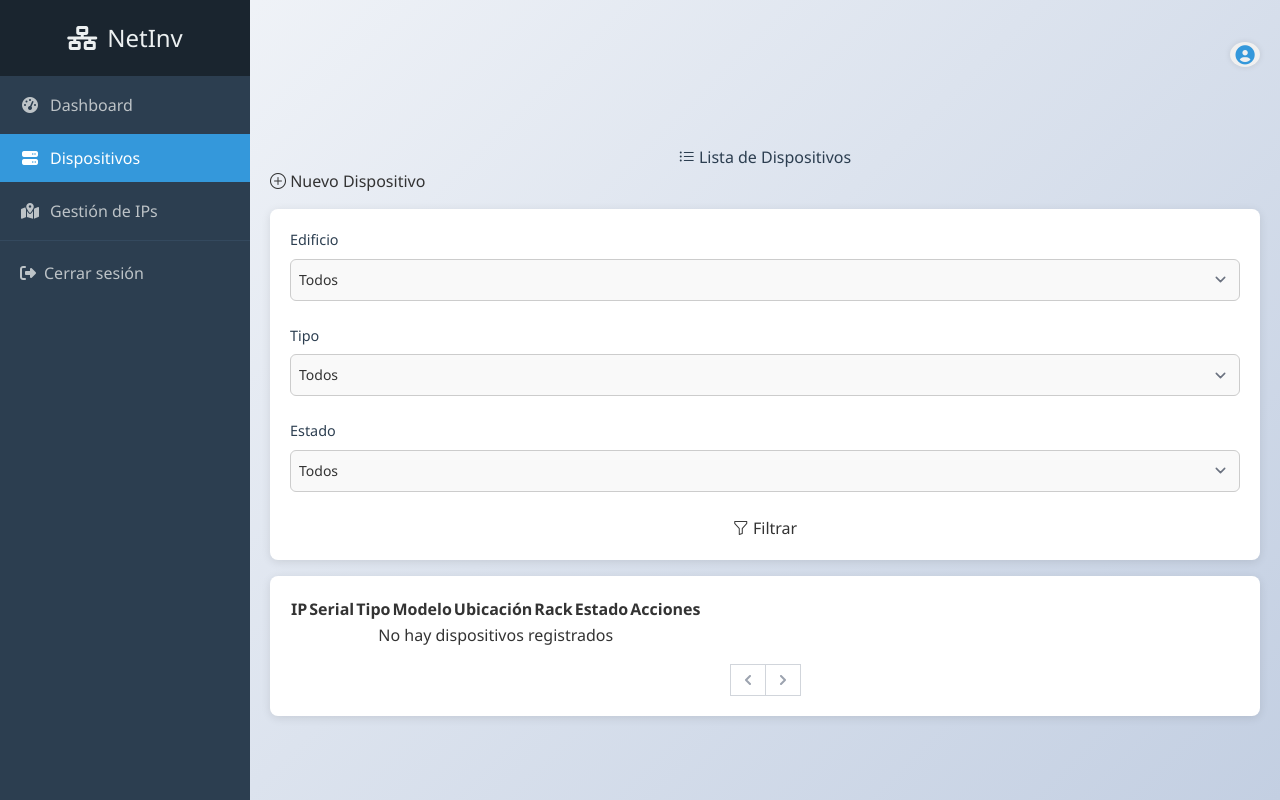
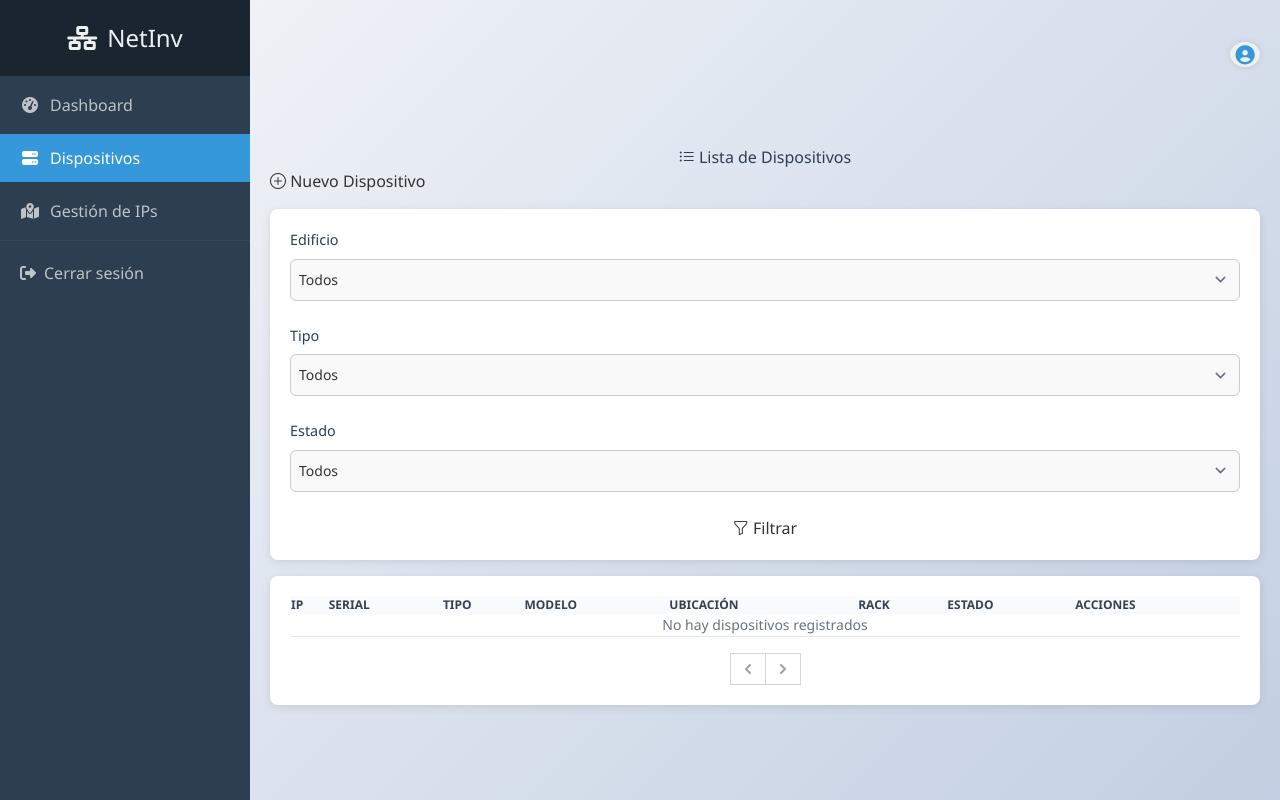
Before and after one commit to Pepentium/netinv_app, a Flask app: page /device_list in a window 1280 px wide. Run offline with Flask 3, Linux system fonts and the light colour scheme; the visitor is signed in with stand-in values (Sample User, id 1); data that the repository does not hold is empty; some libraries are stand-ins or nearby versions.

Commit message:
fix:pending-changes-05

```diff
--- a/app/templates/base.html
+++ b/app/templates/base.html
@@ -81,8 +81,6 @@
         </div> <!-- Cierre de main-content -->
     </div> <!-- Cierre de layout -->
     {% endif %}
-
-    <script src="{{ url_for('static', filename='js/scripts.js') }}"></script>
     <script>
         document.addEventListener('DOMContentLoaded', function () {
             const sidebar = document.querySelector('.sidebar');
--- a/app/templates/inventory/device_list.html
+++ b/app/templates/inventory/device_list.html
@@ -55,9 +55,9 @@
     <!-- Tabla de dispositivos -->
     <div class="stat-card">
         <div class="card-body">
-            <div class="table-responsive">
-                <table class="table table-hover">
-                    <thead class="thead-dark">
+            <div class="relative overflow-x-auto">
+                <table class="w-full text-sm text-left rtl:text-right text-gray-500">
+                    <thead class="text-xs text-gray-700 uppercase bg-gray-50">
                         <tr>
                             <th>IP</th>
                             <th>Serial</th>
@@ -72,7 +72,7 @@
                     <tbody>
                         {% for device, building, loc_detail, rack, model_name, manufacturer
                         in devices %}
-                        <tr>
+                        <tr class="bg-white border-b border-gray-200">
                             <td>{{ device.dev_ip_address }}</td>
                             <td>{{ device.dev_serial_number }}</td>
                             <td>
@@ -91,11 +91,6 @@
                                 </span>
                             </td>
                             <td class="d-flex gap-1">
-                                <!-- Botón Editar -->
-                                <a href="#" class="btn btn-sm btn-outline-primary" title="Editar">
-                                    <i class="bi bi-pencil"></i>
-                                </a>
-
                                 <!-- Botón Eliminar -->
                                 <form method="POST"
                                     action="{{ url_for('inventory.delete_device', device_id=device.dev_id) }}"
@@ -107,7 +102,7 @@
                             </td>
                         </tr>
                         {% else %}
-                        <tr>
+                        <tr  class="bg-white border-b border-gray-200">
                             <td colspan="8" class="text-center text-muted">
                                 No hay dispositivos registrados
                             </td>
```
